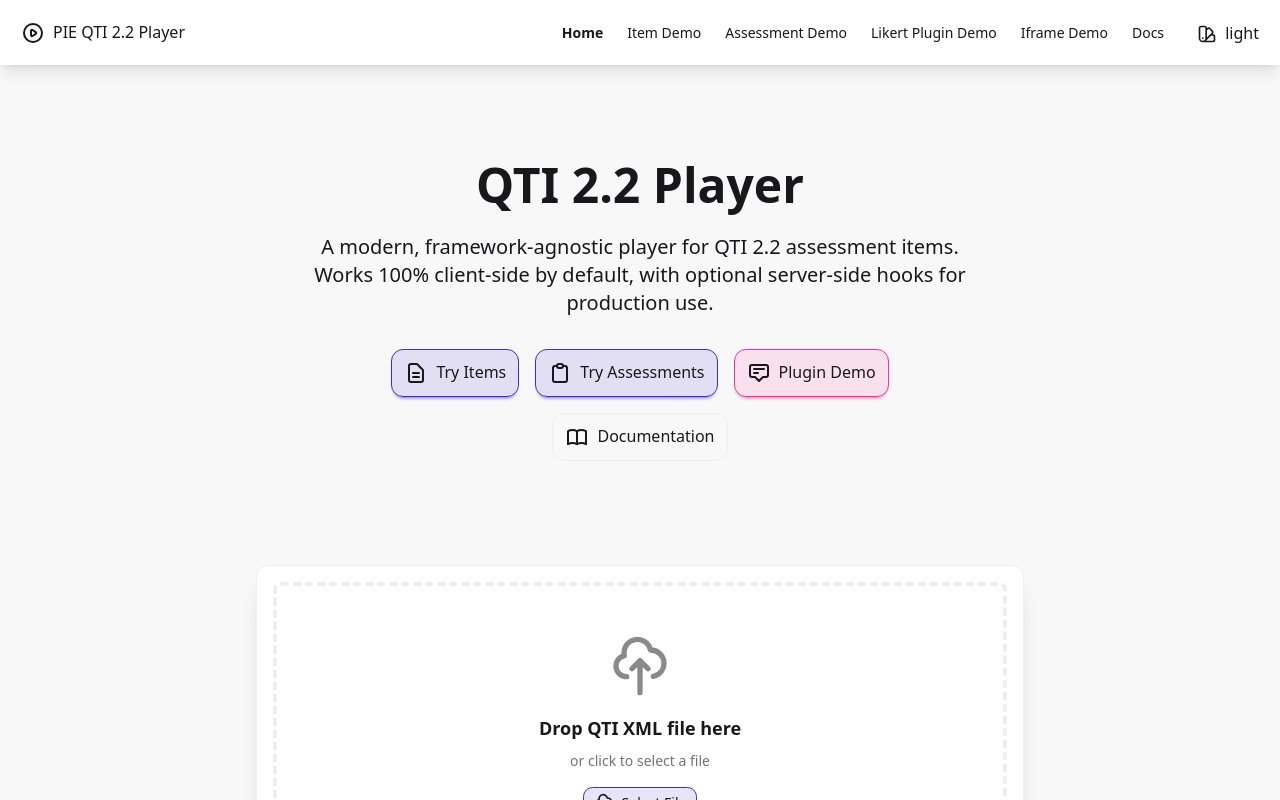
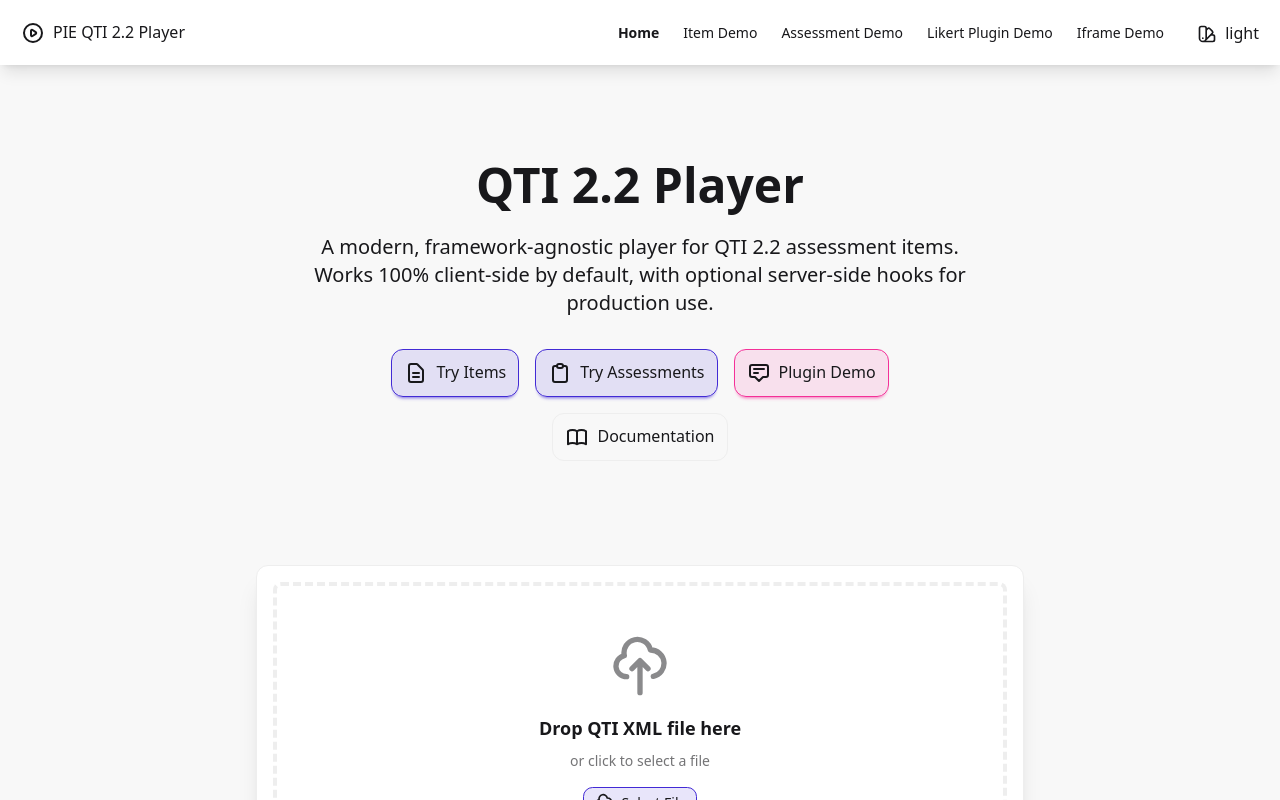
Before and after one commit to pie-framework/pie-qti, a SvelteKit app in the folder packages/qti2-example/: page / in a window 1280 px wide. Shown: the top 800 px of the page. Built offline with nearby package versions, Linux system fonts and the light colour scheme.

Commit message:
fix examples nav

```diff
--- a/packages/qti2-example/src/routes/+layout.svelte
+++ b/packages/qti2-example/src/routes/+layout.svelte
@@ -137,7 +137,6 @@
 					<li>
 						<a href="{base}/iframe-demo" class:active={currentPath === `${base}/iframe-demo`}>Iframe Demo</a>
 					</li>
-					<li><a href="{base}/docs" class:active={currentPath === `${base}/docs`}>Docs</a></li>
 				</ul>
 				<div class="dropdown dropdown-end">
 					<div tabindex="0" role="button" class="btn btn-ghost" aria-label="Theme: {theme}">
```
